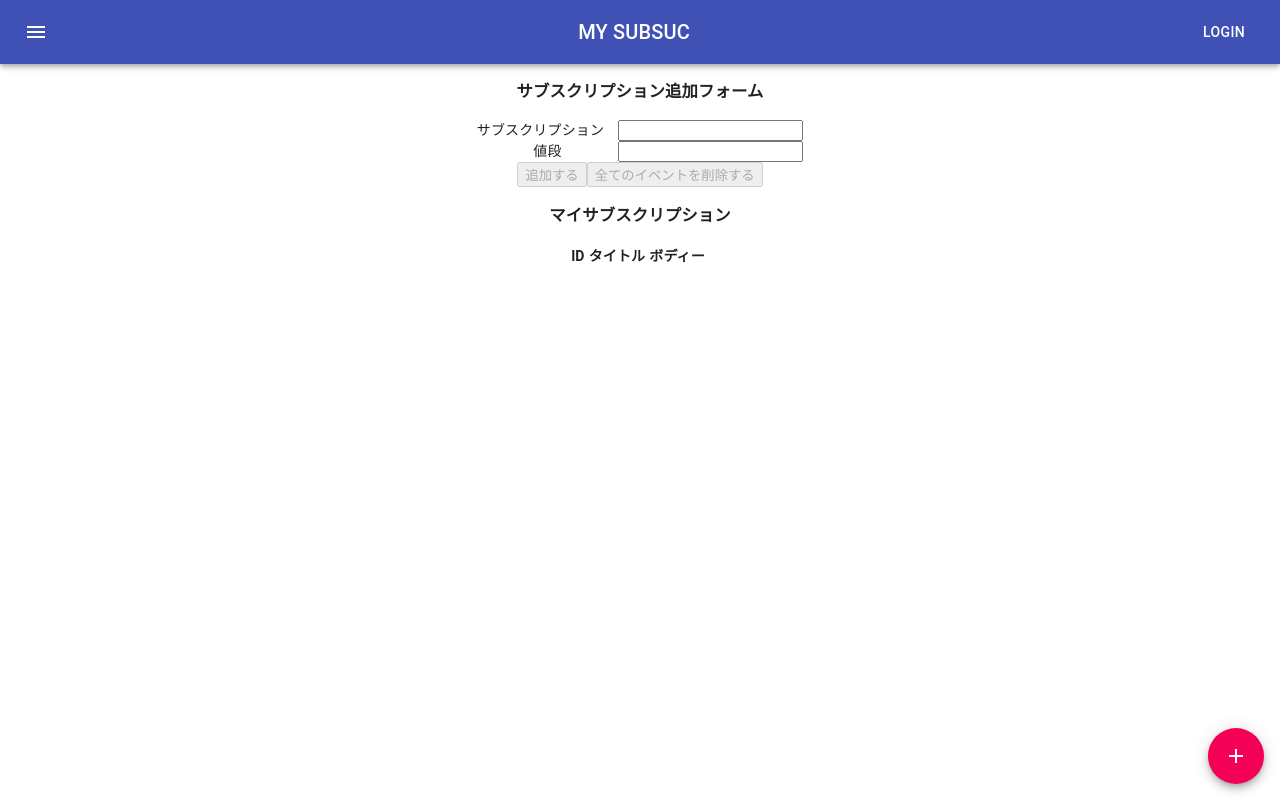
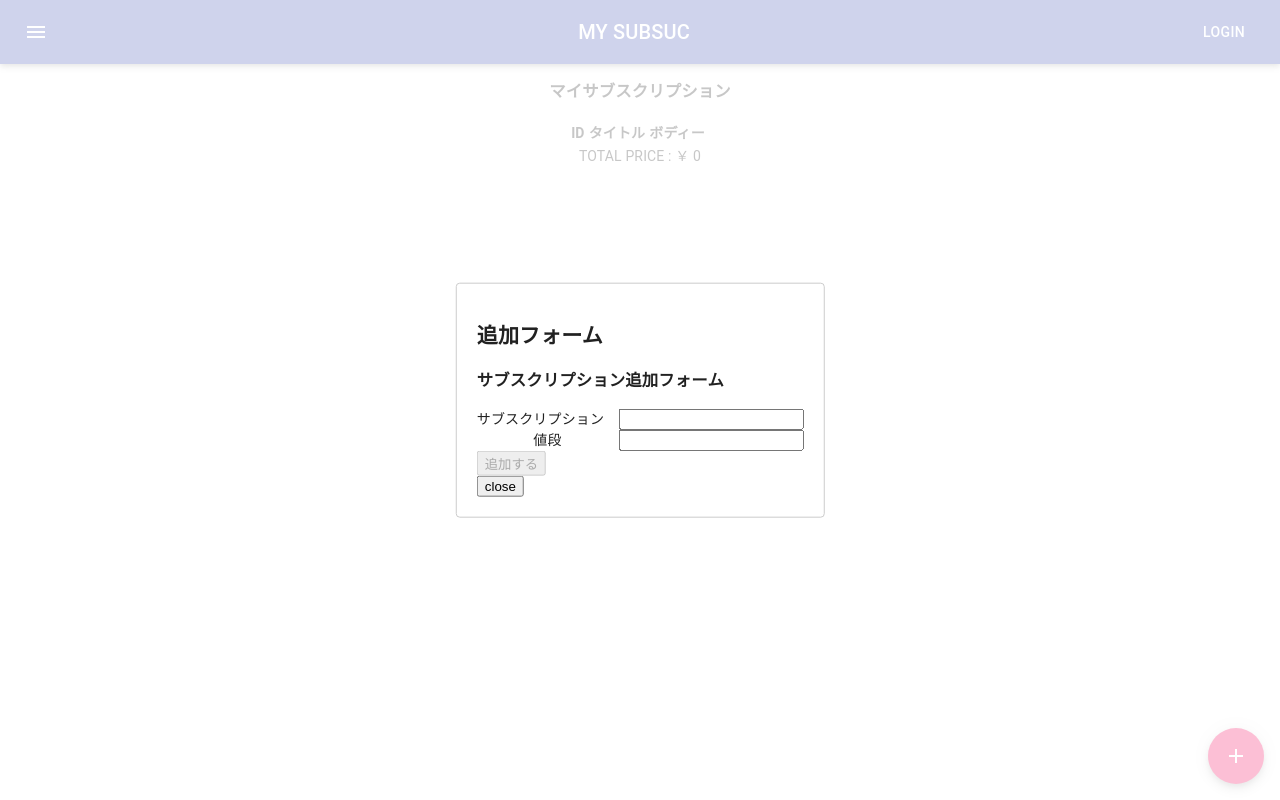
Before and after one commit to rikulab/subsuc_app, a React (Create React App) app: page / in a window 1280 px wide. Both pictures are taken after a click on the button 1236 px from the left and 756 px from the top of the page. Built offline with nearby package versions, Linux system fonts and the light colour scheme.

Commit message:
AddIcon-modal Implementation

```diff
--- a/package.json
+++ b/package.json
@@ -10,6 +10,7 @@
     "bootstrap": "^4.5.2",
     "react": "^16.13.1",
     "react-dom": "^16.13.1",
+    "react-modal": "^3.11.2",
     "react-scripts": "3.4.1"
   },
   "scripts": {
--- a/src/components/AddIcon.js
+++ b/src/components/AddIcon.js
@@ -3,6 +3,8 @@ import { makeStyles } from '@material-ui/core/styles';
 import CssBaseline from '@material-ui/core/CssBaseline';
 import Fab from '@material-ui/core/Fab';
 import AddIcon from '@material-ui/icons/Add';
+import Modal from 'react-modal';
+import SubsucForm from './SubsucForm'
 
 const useStyles = makeStyles((theme) => ({
   '@global': {
@@ -17,17 +19,47 @@ const useStyles = makeStyles((theme) => ({
   },
 }));
 
-export default function FabIntegrationSnackbar() {
+const customStyles = {
+  content : {
+    top                   : '50%',
+    left                  : '50%',
+    right                 : 'auto',
+    bottom                : 'auto',
+    marginRight           : '-50%',
+    transform             : 'translate(-50%, -50%)'
+ }
+};
+
+export default function FabIntegrationSnackbar({ state, dispatch }) {
   const classes = useStyles();
+
+    const [modalIsOpen,setIsOpen] = React.useState(false);
+    function openModal() {
+        setIsOpen(true);
+    }
+
+    function closeModal(){
+        setIsOpen(false);
+    }
 
   return (
     <React.Fragment>
       <CssBaseline />
       <div>
         <Fab color="secondary" className={classes.fab}>
-          <AddIcon />
+          <AddIcon onClick={openModal}/>
         </Fab>
       </div>
+      <Modal
+          isOpen={modalIsOpen}
+          onRequestClose={closeModal}
+          style={customStyles}
+          contentLabel="Example Modal"
+        >
+          <h2 ref={subtitle => subtitle}>追加フォーム</h2>
+          <SubsucForm sate={state} dispatch={dispatch} />
+          <button onClick={closeModal} >close</button>
+        </Modal>
     </React.Fragment>
   );
 }
--- a/src/components/App.js
+++ b/src/components/App.js
@@ -1,20 +1,26 @@
 import React, { useReducer } from 'react';
 import '../Styles/App.css';
 import AppBar from './AppBar';
-import AddIcon from './AddIcon';
-import SubsucForm from './SubsucForm';
+//import SubsucForm from './SubsucForm';
 import SubsucList from './SubsucList';
 import reducer from '../reducers'
+import AddIcon from './AddIcon'
 
 function App() {
   const [state, dispatch] = useReducer(reducer, [])
 
+  let TotalPrice = 0;
+  state.forEach((data) => {
+    TotalPrice = TotalPrice + Number(data.price);
+  })
+
   return (
     <div className="App">
       <AppBar />
-      <AddIcon />
-      <SubsucForm state={state} dispatch={dispatch} />
+      {/* <SubsucForm state={state} dispatch={dispatch} /> */}
       <SubsucList state={state} dispatch={dispatch} />
+      <span>TOTAL PRICE : ￥ {TotalPrice}</span>
+      <AddIcon state={state} dispatch={dispatch}/>
     </div>
   );
 }
--- a/src/components/SubsucForm.js
+++ b/src/components/SubsucForm.js
@@ -17,10 +17,10 @@ const SubsucForm = ({ state, dispatch }) => {
         setPrice('')
     }
 
-    const deleteAllLists = () => {
-        const result = window.confirm('全てのイベントを本当に削除しても良いですか？')
-        if (result) dispatch({ type: 'DELETE_ALL_Lists' })
-    }
+    // const deleteAllLists = () => {
+    //     const result = window.confirm('全てのイベントを本当に削除しても良いですか？')
+    //     if (result) dispatch({ type: 'DELETE_ALL_Lists' })
+    // }
 
     const unCreatable = title === '' || price === ''
 
@@ -35,11 +35,11 @@ const SubsucForm = ({ state, dispatch }) => {
 
                 <div className="subsuc_price">
                     <label>　　　　値段　　　　</label>
-                    <input value={price} onChange={ e => setPrice(e.target.value)} />
+                    <input type="number" value={price} onChange={ e => setPrice(e.target.value)} />
                 </div>
 
                 <button onClick={addList} disabled={unCreatable}>追加する</button>
-                <button onClick={deleteAllLists} disabled={state.length === 0}>全てのイベントを削除する</button>
+                {/* <button onClick={deleteAllLists} disabled={state.length === 0}>全てのイベントを削除する</button> */}
             </form>
         </>
     )
```
Also changed, not shown: src/components/ListItem.js (+4 -5 lines), src/components/ModalWindow.js (added, +44 -0 lines), 1 other file (tests, documents, lock files or other folders).
